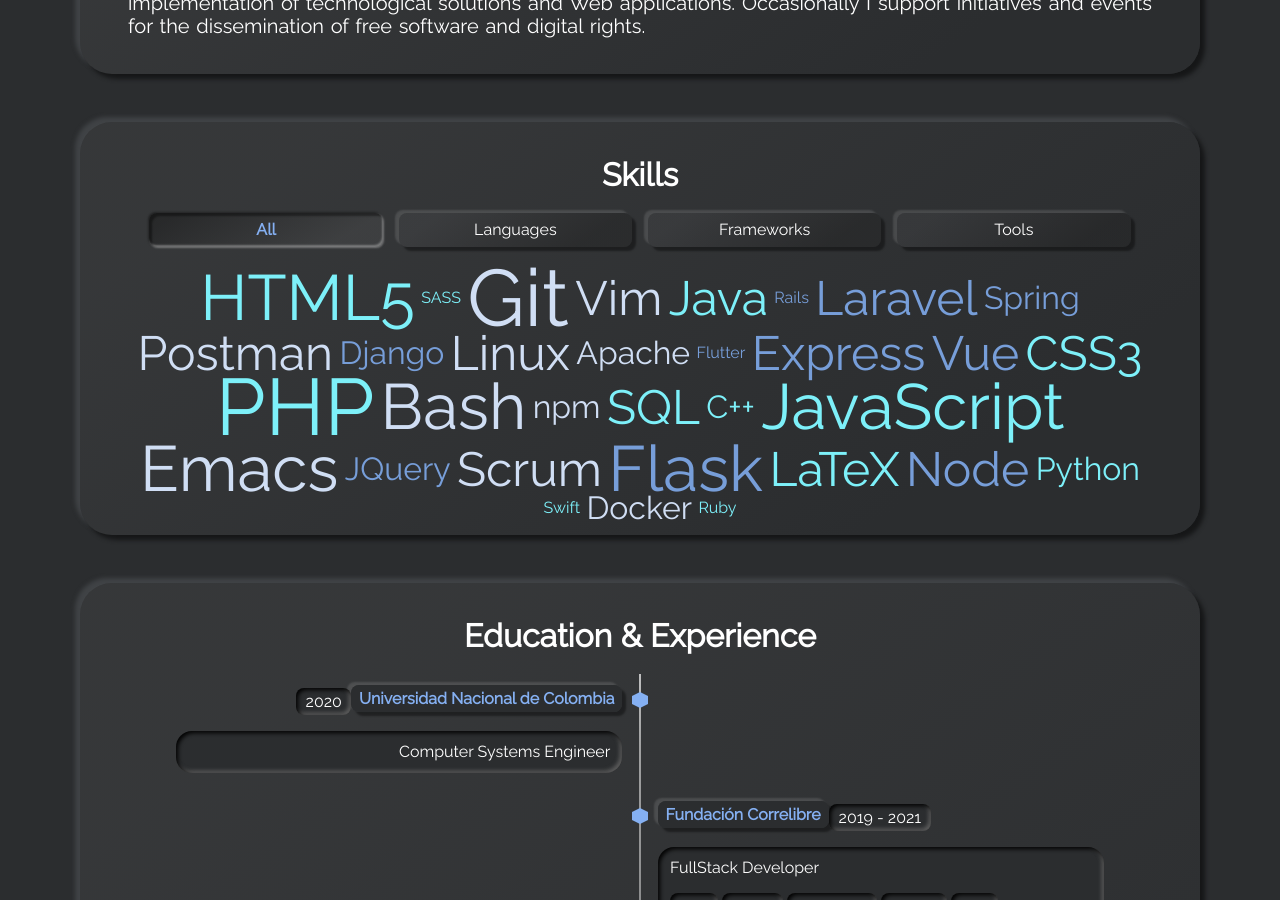
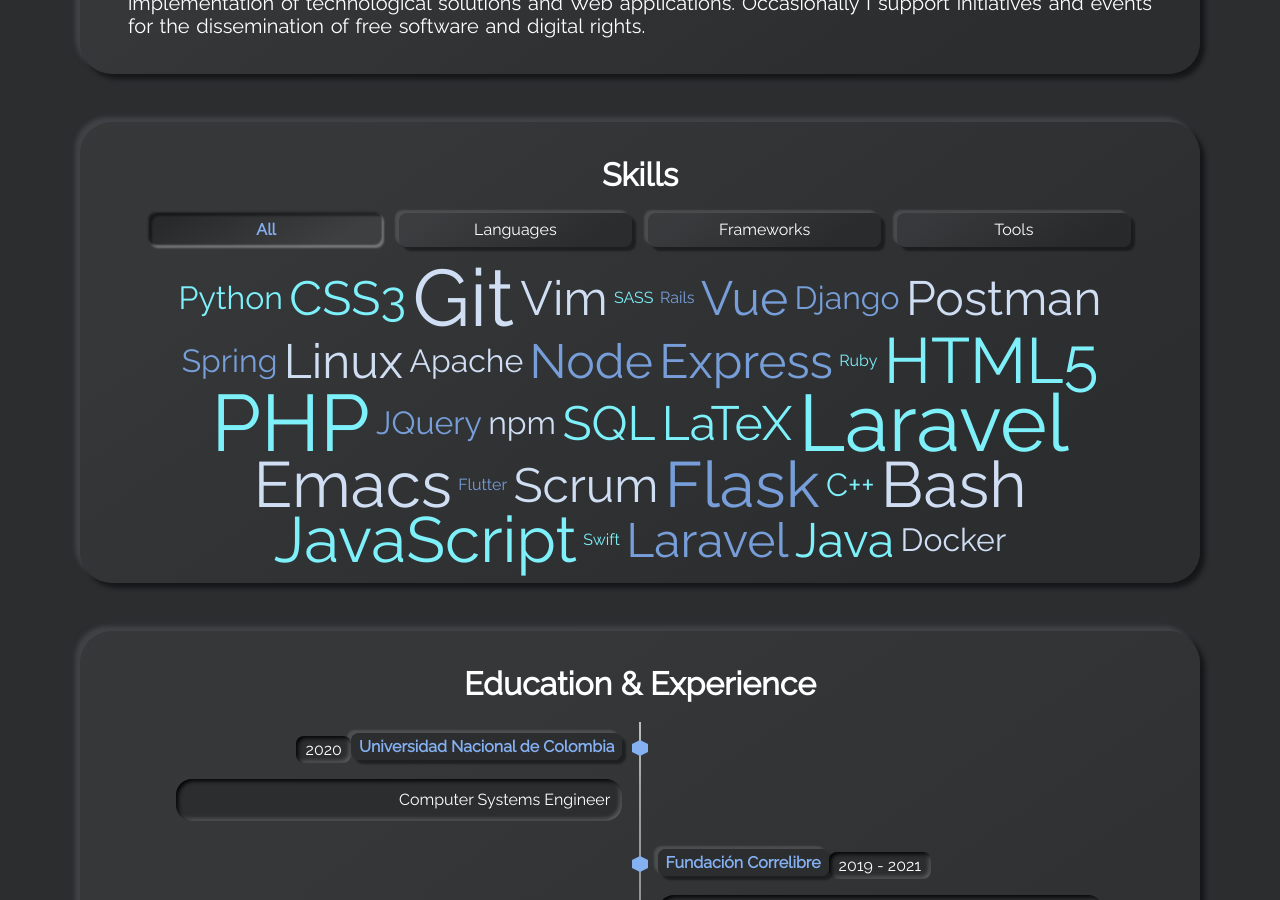
Before and after one commit to oacastillol/oacastillol, a Jekyll site: the page built from index.html, in a window 1280 px wide and 900 px high, scrolled down 1205 px. Built offline with Jekyll 4.4.1, drawn with Linux system fonts in a browser that asks for light colours.

Commit message:
Update skills-languages.yml

```diff
--- a/_data/skills-languages.yml
+++ b/_data/skills-languages.yml
@@ -6,6 +6,9 @@
 #   weight: 5
 
 - name: PHP
+  weight: 5
+
+- name: Laravel
   weight: 5
 
 - name: JavaScript
```
